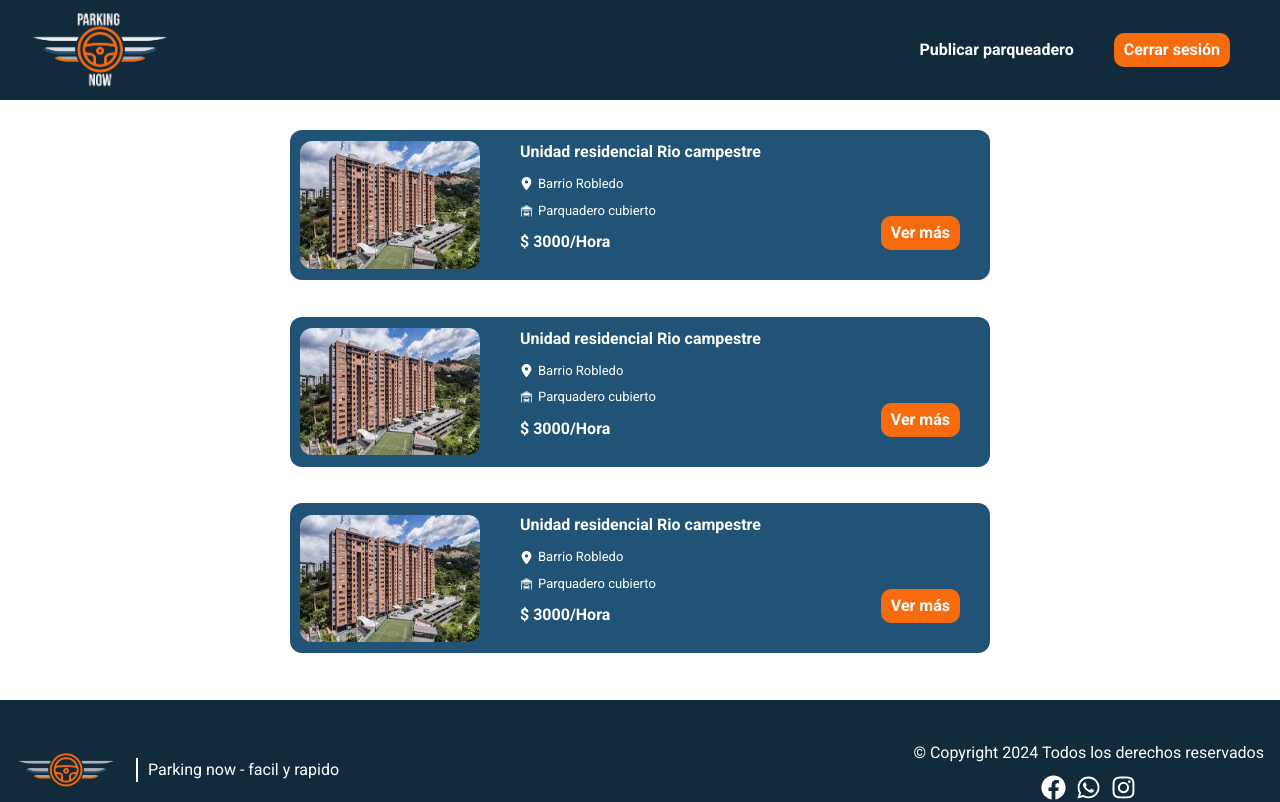
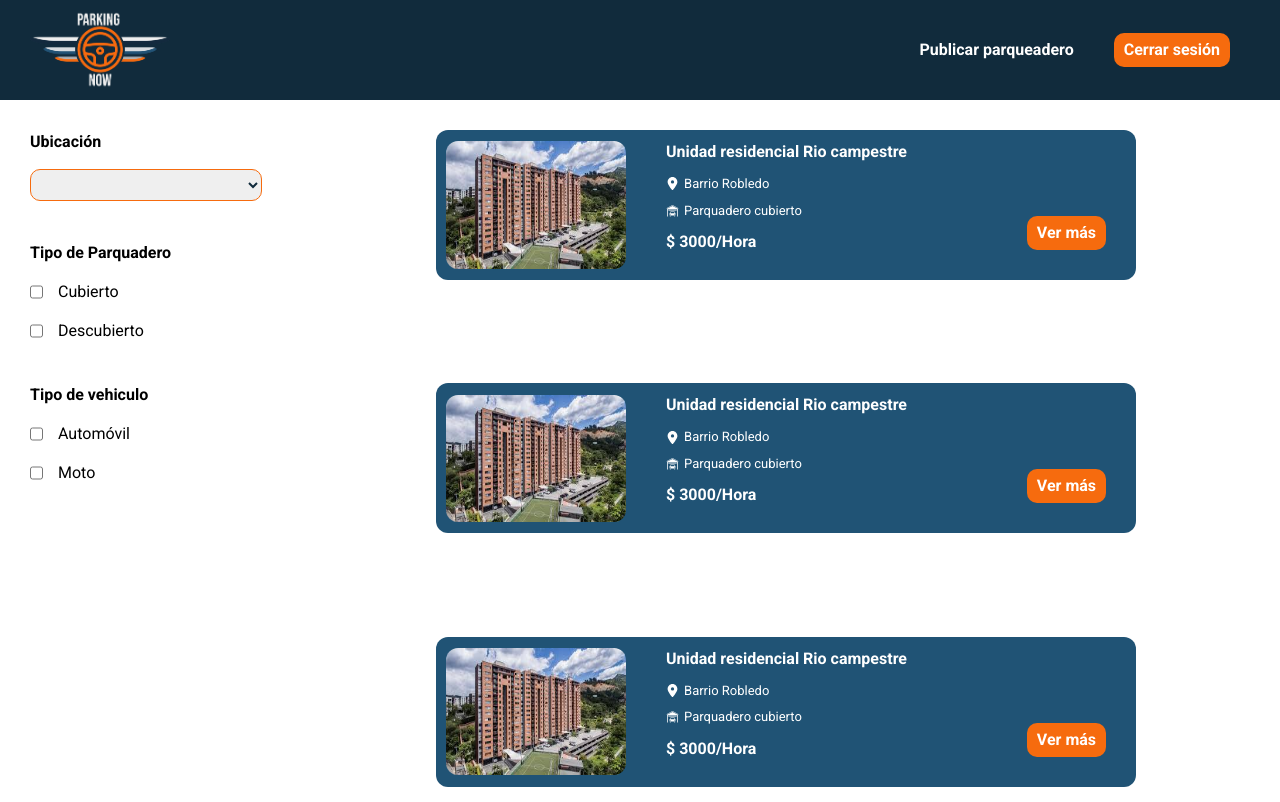
Before and after one commit to pruiz5514/Parking-now, a Next.js app: page /parkings in a window 1280 px wide. Shown: the top 802 px of the page. Built offline with nearby package versions, Linux system fonts and the light colour scheme.

Commit message:
fix: fixed aside of parkings view

```diff
--- a/src/app/parkings/page.tsx
+++ b/src/app/parkings/page.tsx
@@ -5,7 +5,7 @@ import Button from "app/components/UI/Button/Button"
 import Select from "app/components/UI/Select/Select"
 import '../globals.css'
 import Link from "next/link"
-import { AsideEsStye, AsideStyleContainer, CloseAsideButton, DivEsStyle, FilterButton, FormEsStyle, H2EsStyle, LabelEsStyle, MainEsStyle, MainSectionEsStyle } from "./parkings-style"
+import { AsideBackground, AsideEsStye, AsideStyleContainer, CloseAsideButton, DivEsStyle, FilterButton, FormEsStyle, H2EsStyle, LabelEsStyle, MainEsStyle, MainSectionEsStyle } from "./parkings-style"
 import ParkCard from "app/components/ParkCard/ParkCard"
 import { HiOutlineAdjustmentsHorizontal } from "react-icons/hi2"
 import { IoClose } from "react-icons/io5"
@@ -24,7 +24,7 @@ const Parkings = () => {
 
             <MainEsStyle>
                 <AsideStyleContainer isOpen={asideState}>
-                    <AsideEsStye>
+                    <AsideEsStye isOpen={asideState}>
                         <CloseAsideButton onClick={() => dispatch(closeAside())}> <IoClose /> </CloseAsideButton>
                         <FormEsStyle>
                             <H2EsStyle>Ubicación</H2EsStyle>
@@ -83,8 +83,9 @@ const Parkings = () => {
                         </FormEsStyle>
 
                     </AsideEsStye>
+                    <AsideBackground isOpen={asideState}>
+                    </AsideBackground>
                 </AsideStyleContainer>
-
 
                 <MainSectionEsStyle>
                     <FilterButton onClick={() => dispatch(openAside())}> Filtrar <HiOutlineAdjustmentsHorizontal /> </FilterButton>
--- a/src/app/parkings/parkings-style.ts
+++ b/src/app/parkings/parkings-style.ts
@@ -7,34 +7,36 @@ export const MainEsStyle = styled.main`
 `
 
 export const AsideStyleContainer = styled.div<{ isOpen: boolean }>`
-    position: fixed;
     display: ${props => (props.isOpen ? 'flex' : 'none')};
-    top: 0;
-    left: 0;
+    position: ${props => (props.isOpen ? 'fixed' : 'none')};
+    z-index: ${props => (props.isOpen ? '10' : '0')};
     min-height: 100vh;
-    background-color: rgba(0,0,0,.6);
-    z-index: 50;
     width: 100%;
+
+    @media (min-width: 711px){
+        display: flex;
+        position: relative;
+        width: 30%;
+    }
 `
 
-export const AsideEsStye = styled.aside`
-    display: flex;
+export const AsideEsStye = styled.aside<{ isOpen: boolean }>`
+    display: ${props => (props.isOpen ? 'flex' : 'none')};
     position: fixed;
     flex-direction: column;
-    z-index: 10;
     position: fixed;
     top: 0;
     left: 0;
     background-color: var(--white);
     width: 70%;
-    height: 100vh;
-    padding: 80px 30px;
+    min-height: 100vh;
+    padding: 80px 10px;
     gap: 50px;
 
     @media (min-width: 711px){
         display: flex;
         position: relative;
-        width: 30%;
+        width: 100%;
         padding: 30px;
         max-width: 300px;
         min-height: calc(100vh - 100px - 100px);
@@ -42,6 +44,20 @@ export const AsideEsStye = styled.aside`
         z-index: 0;
     }
 `
+export const AsideBackground = styled.div<{ isOpen: boolean }>`
+    position: fixed;
+    top: 0;
+    right: 0;
+    width: 30%;
+    min-height: 100vh;
+    background-color: rgba(0,0,0,.6);
+    display: ${props => (props.isOpen ? 'flex' : 'none')};
+
+    @media (min-width: 711px){
+        display: none;
+    }
+`
+
 export const FormEsStyle = styled.form`
     width: 100%;
     display: flex;
@@ -86,7 +102,7 @@ export const FilterButton = styled.button`
 `
 export const CloseAsideButton = styled.button`
     position: absolute;
-    right: 30px;
+    right: 15px;
     top: 30px;
     font-weight: bold;
     font-size: 28px;
```
